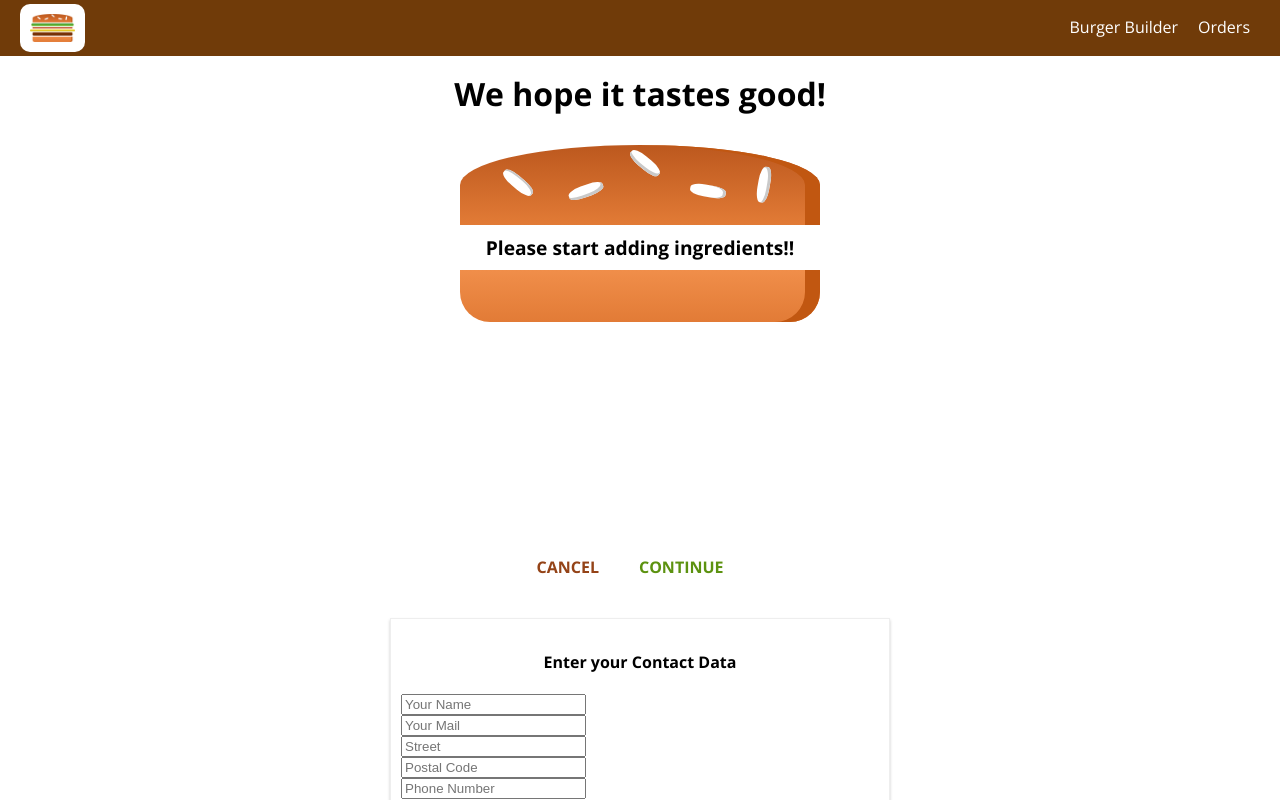
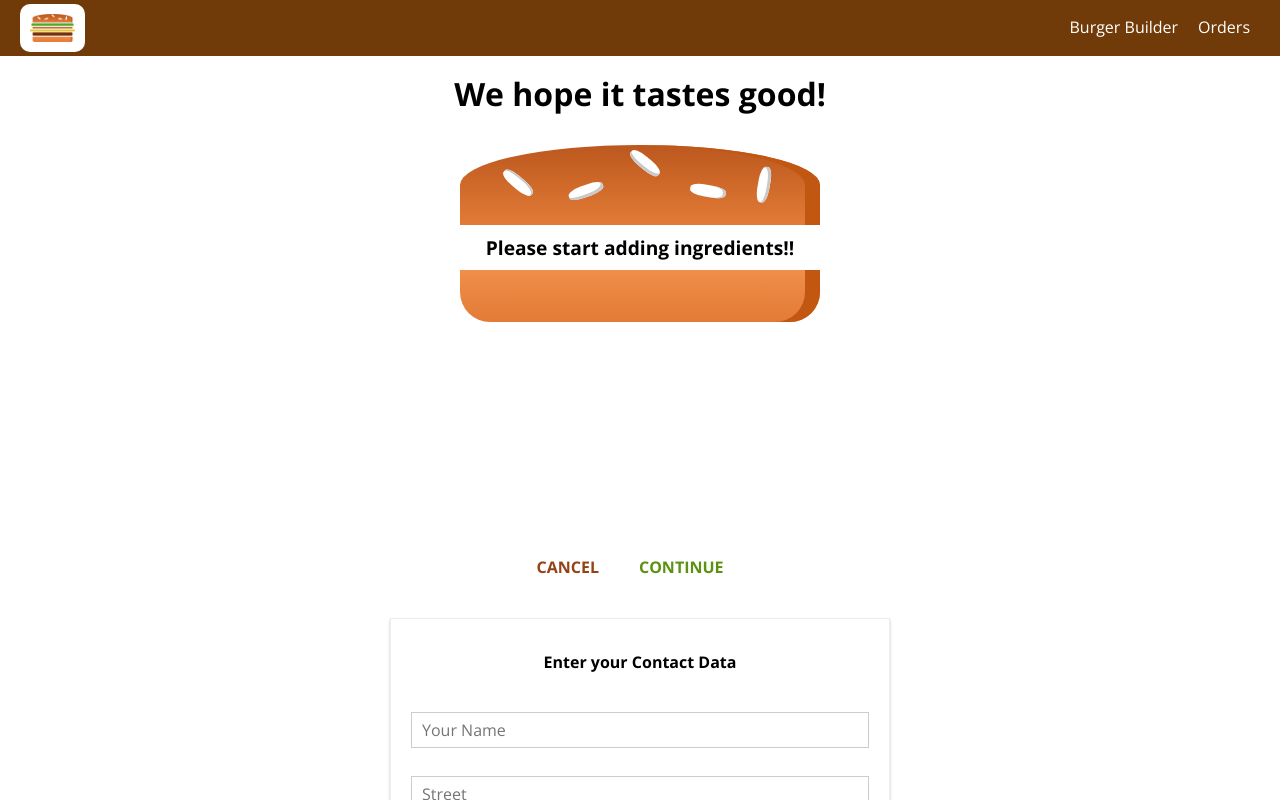
Before and after one commit to Pavanbn03/MyBurger, a React app: page /checkout in a window 1280 px wide. Both pictures are taken after a click on the button "CONTINUE". Shown: the top 800 px of the page. Built offline with nearby package versions, Linux system fonts and the light colour scheme.

Commit message:
Form added

```diff
--- /dev/null
+++ b/src/components/UI/Input/Input.css
@@ -0,0 +1,27 @@
+.Input {
+    width: 100%;
+    padding: 10px;
+    box-sizing: border-box;
+}
+
+.Label {
+    font-weight: bold;
+    display: block;
+    margin-bottom: 8px;
+}
+
+.InputElement {
+    outline: none;
+    border: 1px solid #ccc;
+    background-color: white;
+    font: inherit;
+    padding: 6px 10px;
+    display: block;
+    width: 100%;
+    box-sizing: border-box;
+}
+
+.InputElement:focus {
+    outline: none;
+    background-color: #ccc;
+}
--- /dev/null
+++ b/src/components/UI/Input/Input.jsx
@@ -0,0 +1,32 @@
+import React from 'react';
+import classes from './Input.css';
+const input = (props) => {
+    let inputElements=null;
+    switch(props.elementType){
+        case 'input':
+            inputElements=<input onChange={props.changed} className={classes.InputElement} {...props.elementConfig} value={props.value} />;
+            break;
+        case 'textarea':
+            inputElements=<textarea onChange={props.changed} className={classes.InputElement} {...props} />;
+            break;
+        case 'select':
+                inputElements=(
+                    <select onChange={props.changed} className={classes.InputElement}
+                    value={props.value}>
+                    {props.elementConfig.options.map(option =>(
+                        <option key={option.value} value ={option.value}>{option.displayValue}</option>
+                    ))}</select>
+                )
+                break;
+            break;
+        default:
+            inputElements=<input className={classes.InputElement} {...props} />;
+    }
+    return (
+    <div className={classes.Input}>
+        <label className={classes.Label}> {props.label}</label>
+        {inputElements}
+    </div> );
+}
+
+export default input;
--- a/src/containers/Checkout/Contact-data/Contactdata.jsx
+++ b/src/containers/Checkout/Contact-data/Contactdata.jsx
@@ -2,35 +2,111 @@ import React, { Component } from 'react';
 import classes from './Contactdata.css';
 import Button from '../../../components/UI/Buttons/Button'
 import axios from '../../../axios-orders'
-import Spinner from '../../../components/UI/Modal/Spinner/Spinner'
+import Spinner from '../../../components/UI/Modal/Spinner/Spinner';
+import Input from '../../../components/UI/Input/Input'
 
 class ContactData extends Component {
     state = {
-        name: '',
-        email: '',
-        address: {
-            street: '',
-            postalCode: '',
-            phno:null
+        orderForm: {
+            name: {
+                elementType: 'input',
+                elementConfig: {
+                    type: 'text',
+                    placeholder: 'Your Name'
+                },
+                value: '',
+                validation:{
+                    required:true
+                },
+                valid:false
+            },
+            street: {
+                elementType: 'input',
+                elementConfig: {
+                    type: 'text',
+                    placeholder: 'Street'
+                },
+                value: '',
+                validation:{
+                    required:true
+                },
+                valid:false
+            },
+            zipCode: {
+                elementType: 'input',
+                elementConfig: {
+                    type: 'text',
+                    placeholder: 'ZIP Code'
+                },
+                value: '',
+                validation:{
+                    required:true,
+                    minLength:5,
+                    maxLength:5
+                },
+                valid:false
+            },
+            country: {
+                elementType: 'input',
+                elementConfig: {
+                    type: 'text',
+                    placeholder: 'Country'
+                },
+                value: '',
+                validation:{
+                    required:true
+                },
+                valid:false
+            },
+            email: {
+                elementType: 'input',
+                elementConfig: {
+                    type: 'email',
+                    placeholder: 'Your E-Mail'
+                },
+                value: '',
+                validation:{
+                    required:true
+                },
+                valid:false
+            },
+            deliveryMethod: {
+                elementType: 'select',
+                elementConfig: {
+                    options: [
+                        {value: 'fastest', displayValue: 'Fastest'},
+                        {value: 'cheapest', displayValue: 'Cheapest'}
+                    ]
+                },
+                value: ''
+            }
         },
         shouldloading: false
+    }
+    checkValidity(value,rule){
+        let isVaid= true;
+        if(rule.required){
+            isVaid=value.trim() !== '' && isVaid;
+        }
+        if(rule.minLength){
+            isVaid=value.length>=rule.minLength && isVaid;
+        }
+        if(rule.maxLength){
+            isVaid=value.length<=rule.maxLength && isVaid;
+        }
+        return isVaid;
     }
     orderHandler=(e)=>{
         e.preventDefault()
         this.setState({shouldloading:true})
+       const formdata= {};
+       for (let formid in this.state.orderForm){
+           formdata[formid]=this.state.orderForm[formid].value;
+       }
             const orders={
                 ingredients:this.props.ingredients,
                 price:this.props.totalprice,
-                customer:{
-                    name:"Pavan",
-                    address:{
-                        country:'India',
-                        street:"teststreet1",
-                        zipcode:'560064'
-                    },
-                    email:'email@gmail.com',
-                    deliveryMethod:'prime'
-                }
+                orderData:formdata
             }
 
             axios.post('/orders.json',orders)
@@ -42,15 +118,35 @@ class ContactData extends Component {
         )
             .catch(error=>this.setState({shouldloading:false}))
     }
+    inputchangeHandler = (event,identifier)=>{
+        const updatedOrderForm ={
+            ...this.state.orderForm
+        };
+        const updatedformelelement={...updatedOrderForm[identifier]}
+        updatedformelelement.value=event.target.value;
+        updatedformelelement.valid=this.checkValidity(updatedformelelement.value,updatedformelelement.validation)
+        updatedOrderForm[identifier]=updatedformelelement;
+        this.setState({orderForm:updatedOrderForm})
+    }
     render () {
+        const formElementsArray = [];
+        for (let key in this.state.orderForm) {
+            formElementsArray.push({
+                id: key,
+                config: this.state.orderForm[key]
+            });
+        }
         let form = (
-            <form>
-                <input className={classes.Input} type="text" name="name" placeholder="Your Name" />
-                <input className={classes.Input} type="email" name="email" placeholder="Your Mail" />
-                <input className={classes.Input} type="text" name="street" placeholder="Street" />
-                <input className={classes.Input} type="text" name="postal" placeholder="Postal Code" />
-                <input className={classes.Input} type="number" name="phno" placeholder="Phone Number" />
-                <Button btnType="Success" clicked={this.orderHandler}>ORDER</Button>
+            <form onSubmit={this.orderHandler}>
+                 {formElementsArray.map(formElement => (
+                    <Input
+                        key={formElement.id}
+                        elementType={formElement.config.elementType}
+                        elementConfig={formElement.config.elementConfig}
+                        value={formElement.config.value}
+                        changed={(event)=>this.inputchangeHandler(event,formElement.id)} />
+                ))}
+                <Button btnType="Success" >ORDER</Button>
             </form>
         );
         if(this.state.shouldloading){
```
